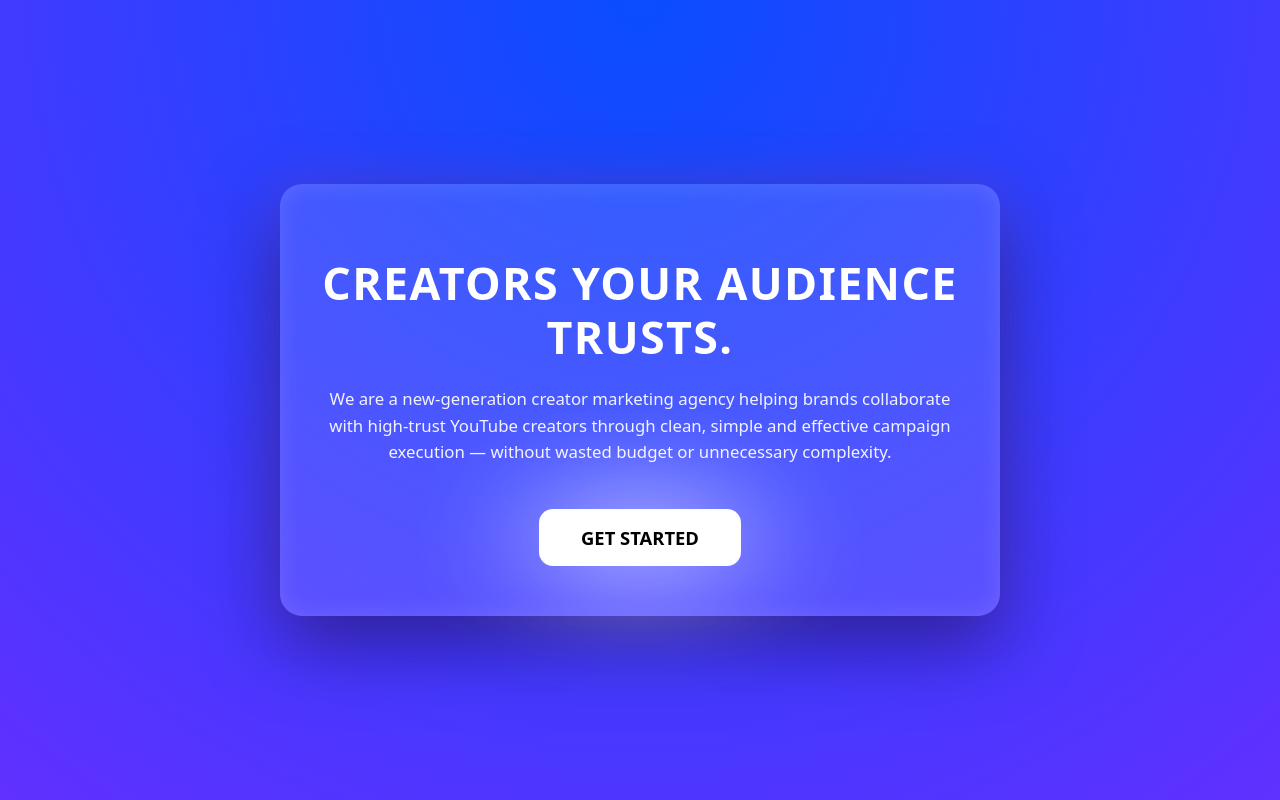
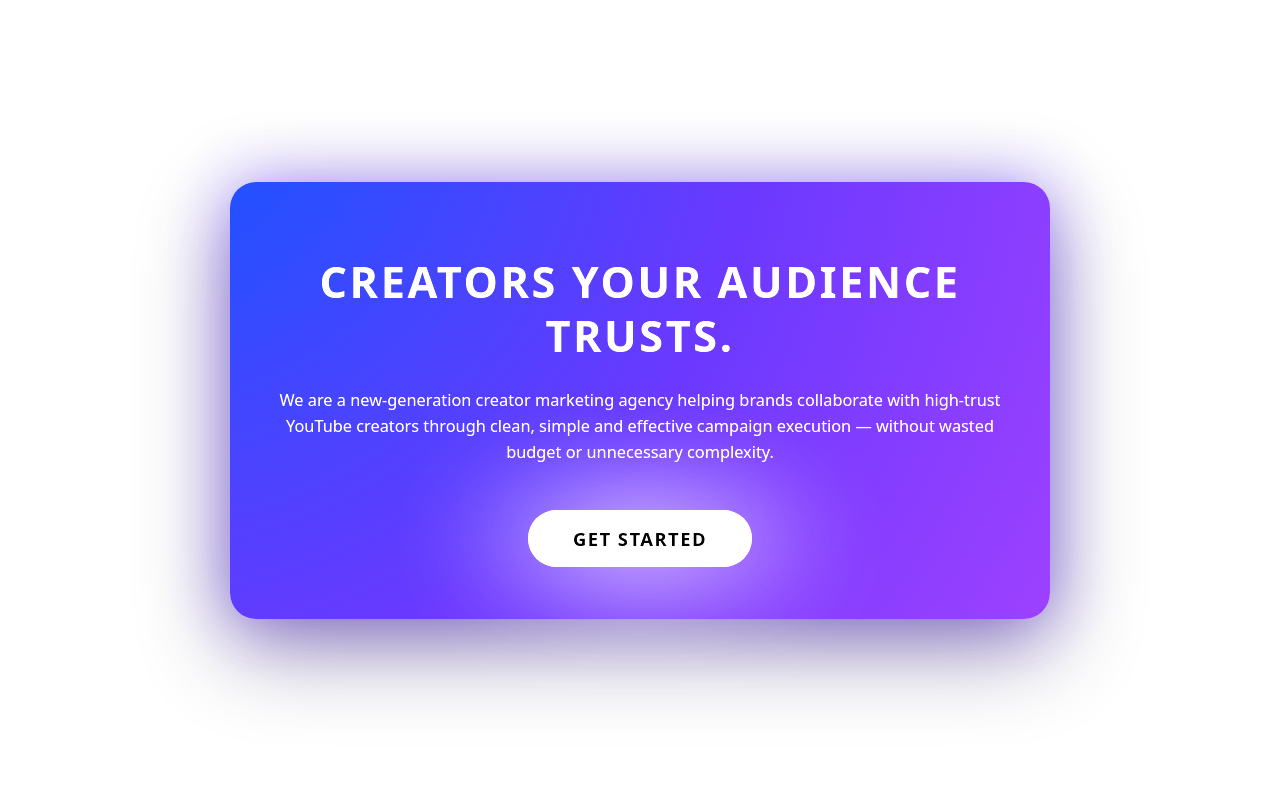
Before and after one commit to viefluence/viefluence.github.io, a plain HTML site: page index.html in a window 1280 px wide. Drawn offline with Linux system fonts and the light colour scheme.

Commit message:
Update index.html

```diff
--- a/index.html
+++ b/index.html
@@ -6,16 +6,12 @@
   <title>Viefluence – YouTube Influencer Marketing</title>
 
   <style>
+    /* Weißer Seitenhintergrund */
     body {
       margin: 0;
       padding: 0;
       font-family: system-ui, sans-serif;
-
-      /* MULTI-WAVE ANIMATED BACKGROUND */
-      background: radial-gradient(circle at 20% 30%, #0A4DFF, #5D31FF, #9B3CFF, #CC59FF);
-      background-size: 250% 250%;
-      animation: waveMotion 5s cubic-bezier(0.6, 0.3, 0.4, 0.9) infinite;
-
+      background: #ffffff;
       color: #ffffff;
       height: 100vh;
       display: flex;
@@ -25,27 +21,44 @@
       padding: 0 1.5rem;
     }
 
-    /* Wave motion animation */
+    .container {
+      max-width: 820px;
+      width: 100%;
+    }
+
+    /* Panel mit animiertem Gradient + Motion (20 % schneller) */
+    .panel {
+      padding: 2.8rem 2.4rem 3.2rem;
+      border-radius: 26px;
+      color: #ffffff;
+
+      background: radial-gradient(circle at 20% 30%, #0A4DFF, #5D31FF, #9B3CFF, #CC59FF);
+      background-size: 260% 260%;
+      animation: waveMotion 4s cubic-bezier(0.6, 0.3, 0.4, 0.9) infinite;
+
+      box-shadow:
+        0 28px 90px rgba(20, 0, 70, 0.45),
+        0 0 60px rgba(120, 80, 255, 0.5);
+      backdrop-filter: blur(10px);
+    }
+
+    /* Wellenbewegung im Panel */
     @keyframes waveMotion {
       0% {
         background-position: 0% 50%;
         filter: brightness(1);
       }
-      20% {
-        background-position: 30% 60%;
+      25% {
+        background-position: 40% 65%;
         filter: brightness(1.15);
       }
-      40% {
-        background-position: 75% 40%;
+      50% {
+        background-position: 90% 40%;
         filter: brightness(1.25);
       }
-      60% {
-        background-position: 100% 70%;
+      75% {
+        background-position: 50% 20%;
         filter: brightness(1.15);
-      }
-      80% {
-        background-position: 40% 30%;
-        filter: brightness(1.05);
       }
       100% {
         background-position: 0% 50%;
@@ -53,88 +66,76 @@
       }
     }
 
-    .container {
-      max-width: 720px;
-    }
-
-    /* Glow panel */
-    .panel {
-      padding: 2.6rem 2rem 3.1rem;
-      border-radius: 22px;
-      background: rgba(255,255,255,0.12);
-      backdrop-filter: blur(12px);
-
-      box-shadow:
-        0 25px 75px rgba(15, 0, 55, 0.55),
-        0 0 55px rgba(124, 90, 255, 0.45),
-        inset 0 0 25px rgba(255,255,255,0.12);
-    }
-
     h1 {
-      font-size: 2.8rem;
-      font-weight: 700;
+      font-size: 2.7rem;
+      font-weight: 800;
       text-transform: uppercase;
-      letter-spacing: 0.03em;
-      margin-bottom: 1.3rem;
-      line-height: 1.22;
+      letter-spacing: 0.06em;
+      margin-bottom: 1.5rem;
+      line-height: 1.25;
     }
 
     p {
-      font-size: 1.05rem;
+      font-size: 1.02rem;
       line-height: 1.6;
-      opacity: 0.93;
-      margin-bottom: 2.7rem;
+      opacity: 0.96;
+      margin-bottom: 2.8rem;
       font-weight: 300;
     }
 
-    /* Glow CTA Button */
+    /* GET STARTED Button – runder, dicker, mit Glow */
     .cta-btn {
       display: inline-block;
-      padding: 1rem 2.6rem;
+      padding: 1rem 2.8rem;
       background: #ffffff;
-      color: #000;
+      color: #000000;
       text-decoration: none;
       font-size: 1.15rem;
-      font-weight: 700;
-      border-radius: 14px;
+      font-weight: 800;
+      border-radius: 999px;
       text-transform: uppercase;
+      letter-spacing: 0.08em;
       position: relative;
       z-index: 1;
     }
 
-    /* Halo Glow */
     .cta-btn::before {
       content: "";
       position: absolute;
       top: 50%;
       left: 50%;
       transform: translate(-50%, -50%);
-      width: 150%;
-      height: 200%;
+      width: 160%;
+      height: 210%;
       background: radial-gradient(circle, rgba(255,255,255,0.7), rgba(255,255,255,0));
       filter: blur(40px);
       opacity: 0.55;
-      border-radius: 30px;
+      border-radius: 999px;
       z-index: -1;
       animation: glowPulse 3s ease-in-out infinite;
     }
 
-    /* Button glow pulse */
     @keyframes glowPulse {
       0% { opacity: 0.45; transform: translate(-50%, -50%) scale(1); }
-      50% { opacity: 0.9; transform: translate(-50%, -50%) scale(1.15); }
+      50% { opacity: 0.9; transform: translate(-50%, -50%) scale(1.12); }
       100% { opacity: 0.45; transform: translate(-50%, -50%) scale(1); }
     }
 
     .cta-btn:hover {
       transform: translateY(-3px);
-      box-shadow: 0 18px 40px rgba(0,0,0,0.45);
+      box-shadow: 0 18px 40px rgba(0,0,0,0.5);
     }
 
-    @media (max-width: 600px) {
-      h1 { font-size: 2.2rem; }
-      p { font-size: 1rem; }
-      .panel { padding: 2rem 1.4rem 2.4rem; }
+    @media (max-width: 700px) {
+      .panel {
+        padding: 2.2rem 1.6rem 2.6rem;
+      }
+      h1 {
+        font-size: 2.1rem;
+      }
+      p {
+        font-size: 0.98rem;
+      }
     }
   </style>
 </head>
@@ -143,19 +144,17 @@
 
   <div class="container">
     <div class="panel">
-
-      <h1>
-       CREATORS YOUR AUDIENCE TRUSTS.
-      </h1>
+      <h1>CREATORS YOUR AUDIENCE TRUSTS.</h1>
 
       <p>
-        We are a new-generation creator marketing agency helping brands collaborate with high-trust YouTube creators through clean, simple and effective campaign execution — without wasted budget or unnecessary complexity.
+        We are a new-generation creator marketing agency helping brands collaborate with
+        high-trust YouTube creators through clean, simple and effective campaign execution —
+        without wasted budget or unnecessary complexity.
       </p>
 
       <a class="cta-btn" href="mailto:hello@viefluence.com?subject=Inquiry">
         GET STARTED
       </a>
-
     </div>
   </div>
 
```
